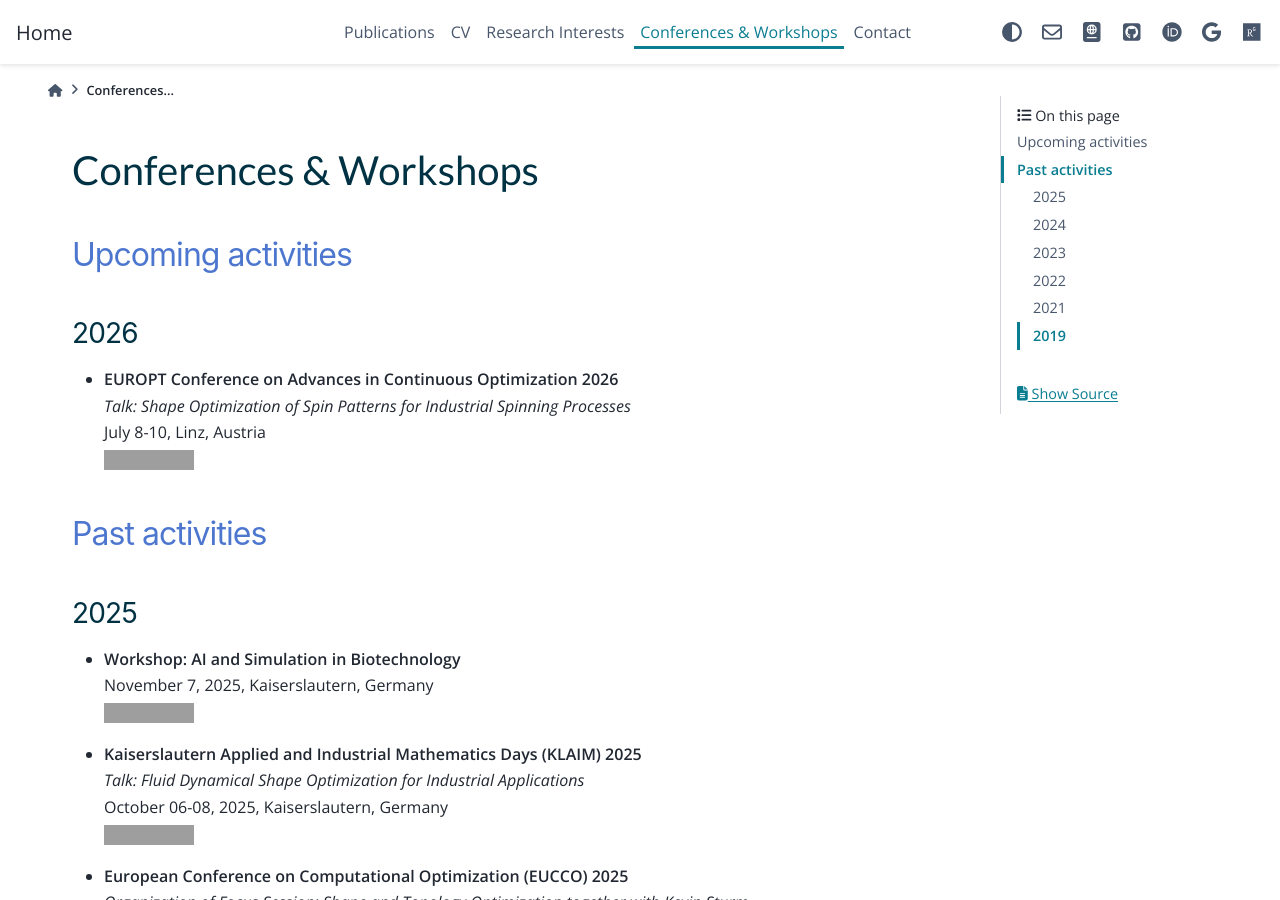
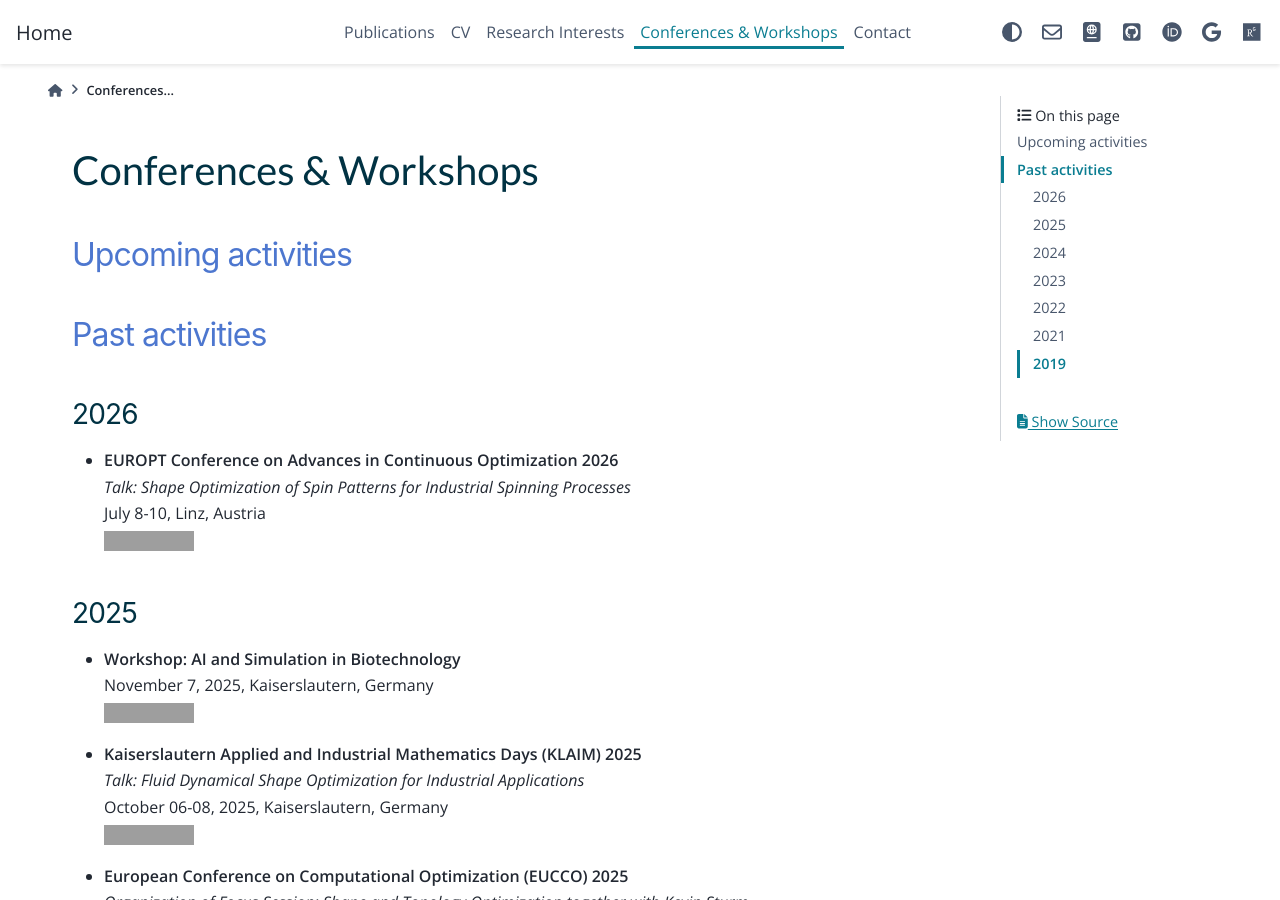
Before and after one commit to sblauth/sblauth.github.io, a Sphinx documentation site: the page built from source/conferences.rst, in a window 1280 px wide and 900 px high. Built offline with Sphinx 7.4.7 and the PyData theme 0.15.4, drawn with Linux system fonts in a browser that asks for light colours; part of the change alters nothing that is shown; grey boxes are pictures that could not be loaded.

```diff
--- a/source/conferences.rst
+++ b/source/conferences.rst
@@ -3,6 +3,11 @@ Conferences & Workshops
 
 Upcoming activities
 -------------------
+
+
+
+Past activities
+---------------
 
 2026
 ^^^^
@@ -16,8 +21,6 @@ Upcoming activities
    :target: https://www.jku.at/en/institute-of-business-analytics-and-technology-transformation/conference-europt-2026/
 
 
-Past activities
----------------
 
 2025
 ^^^^
```
